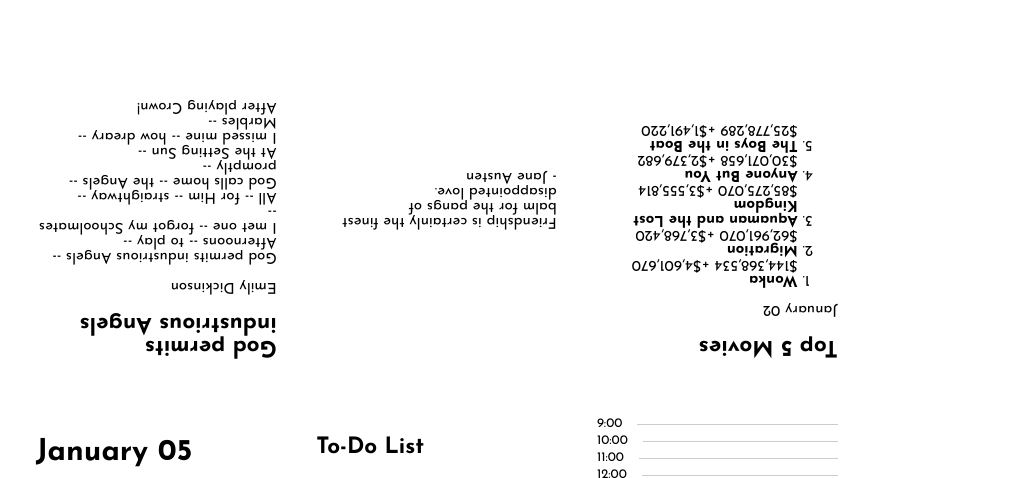
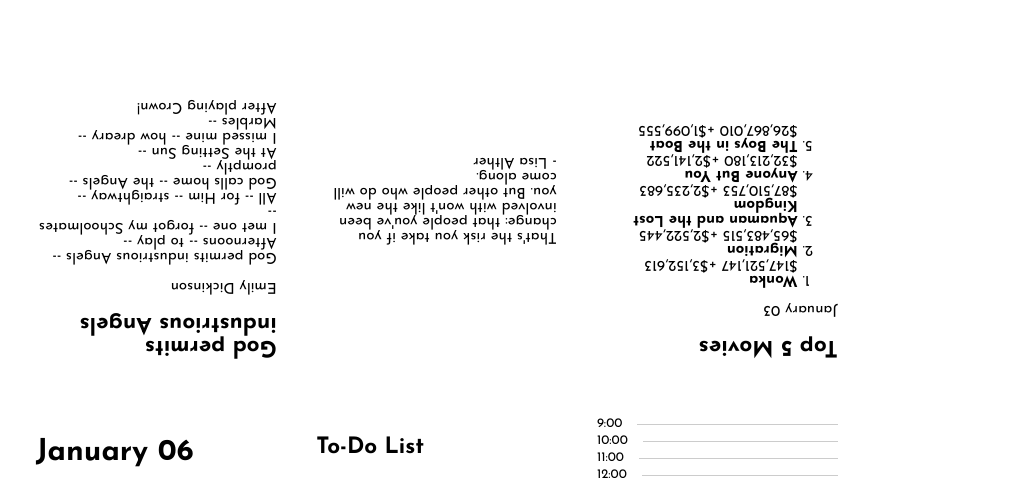
Before and after one commit to claifiifi/dailybailey, a plain HTML site: page index.html in a window 1280 px wide. Shown: the top 478 px of the page, 265-1280 px from the left. Drawn offline with Linux system fonts and the light colour scheme.

Commit message:
Auto-generated webpage updates

```diff
--- a/index.html
+++ b/index.html
@@ -3,7 +3,7 @@
 <head>
   <meta charset="UTF-8">
   <link rel="stylesheet" href="https://fonts.googleapis.com/css2?family=Josefin+Sans:wght@300;400;700&display=swap">
-  <title>January 05</title>
+  <title>January 06</title>
   <style>
     body {
       margin: 0;
@@ -59,16 +59,16 @@
   </style>
 </head>
 <body>
-  <div class="part rotated"><image src='images/image7.png'></div>
+  <div class="part rotated"><image src='images/image9.png'></div>
   <div class="part rotated">
           <h2>God permits industrious Angels</h2>
           <p>Emily Dickinson</p>
           <p>God permits industrious Angels --<br>Afternoons -- to play --<br>I met one -- forgot my Schoolmates --<br>All -- for Him -- straightway --<br>God calls home -- the Angels -- promptly --<br>At the Setting Sun --<br>I missed mine -- how dreary -- Marbles --<br>After playing Crown!</p>
           </div>
-  <div class="part rotated" style="display:grid;"><p>Friendship is certainly the finest balm for the pangs of disappointed love.<br>- Jane Austen</p></div>
-  <div class="part rotated"><h2>Top 5 Movies</h2><p>January 02</p><ol><li><strong>Wonka</strong><br>$144,368,534    +$4,601,670</li><li><strong>Migration</strong><br>$62,961,070    +$3,768,420</li><li><strong>Aquaman and the Lost Kingdom</strong><br>$85,275,070    +$3,555,814</li><li><strong>Anyone But You</strong><br>$30,071,658    +$2,379,682</li><li><strong>The Boys in the Boat</strong><br>$25,778,289    +$1,491,220</li></ol></div>
+  <div class="part rotated" style="display:grid;"><p>That's the risk you take if you change: that people you've been involved with won't like the new you. But other people who do will come along.<br>- Lisa Alther</p></div>
+  <div class="part rotated"><h2>Top 5 Movies</h2><p>January 03</p><ol><li><strong>Wonka</strong><br>$147,521,147    +$3,152,613</li><li><strong>Migration</strong><br>$65,483,515    +$2,522,445</li><li><strong>Aquaman and the Lost Kingdom</strong><br>$87,510,753    +$2,235,683</li><li><strong>Anyone But You</strong><br>$32,213,180    +$2,141,522</li><li><strong>The Boys in the Boat</strong><br>$26,867,010    +$1,099,555</li></ol></div>
   <div class="part"><h2>Notes</h2></div>
-  <div class="part"><h1>January 05</h1><image src='images/image8.png'></div>
+  <div class="part"><h1>January 06</h1><image src='images/image10.png'></div>
   <div class="part">
     <h2>To-Do List</h2>
 <ul style="list-style-type:circle;font-size:22px;">
```
Also changed, not shown: 2 other files.
